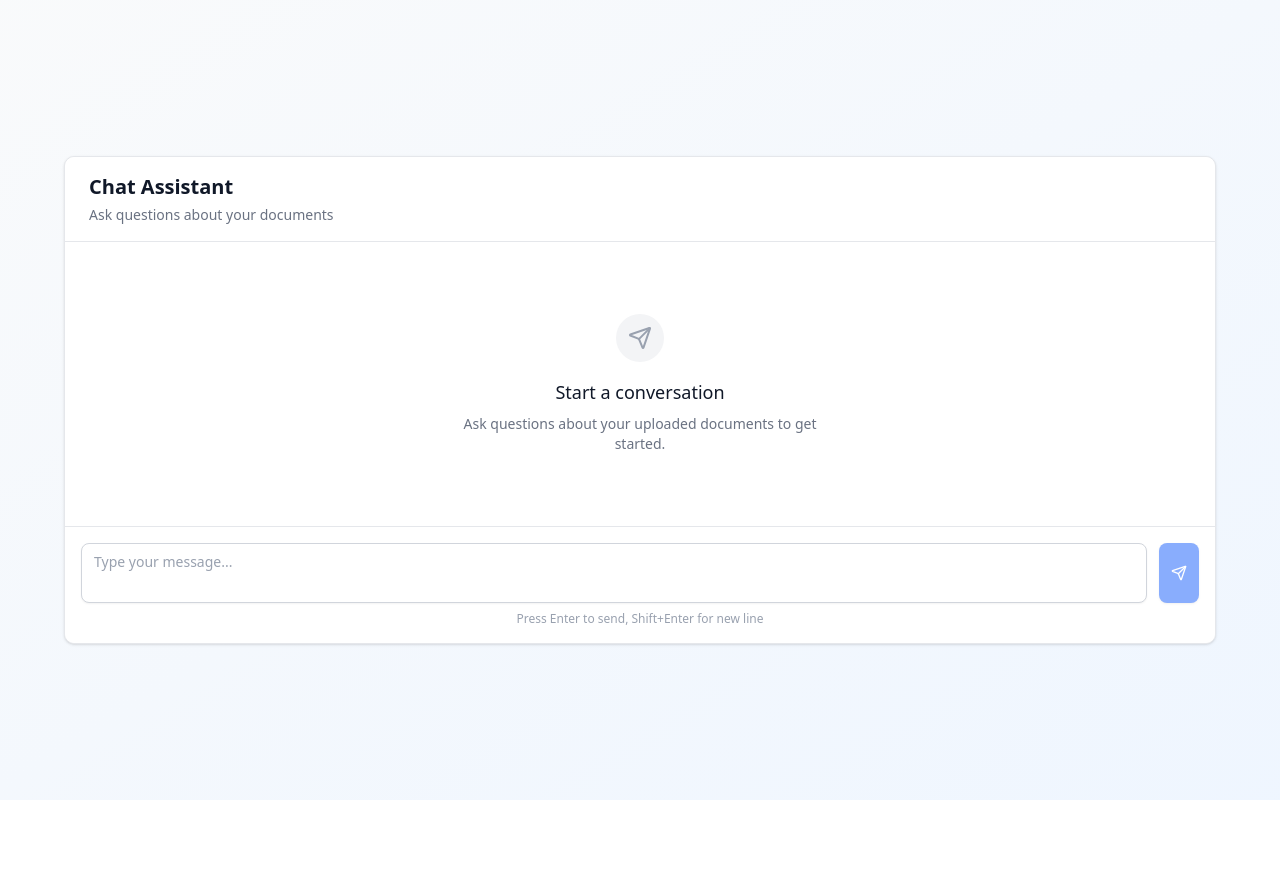
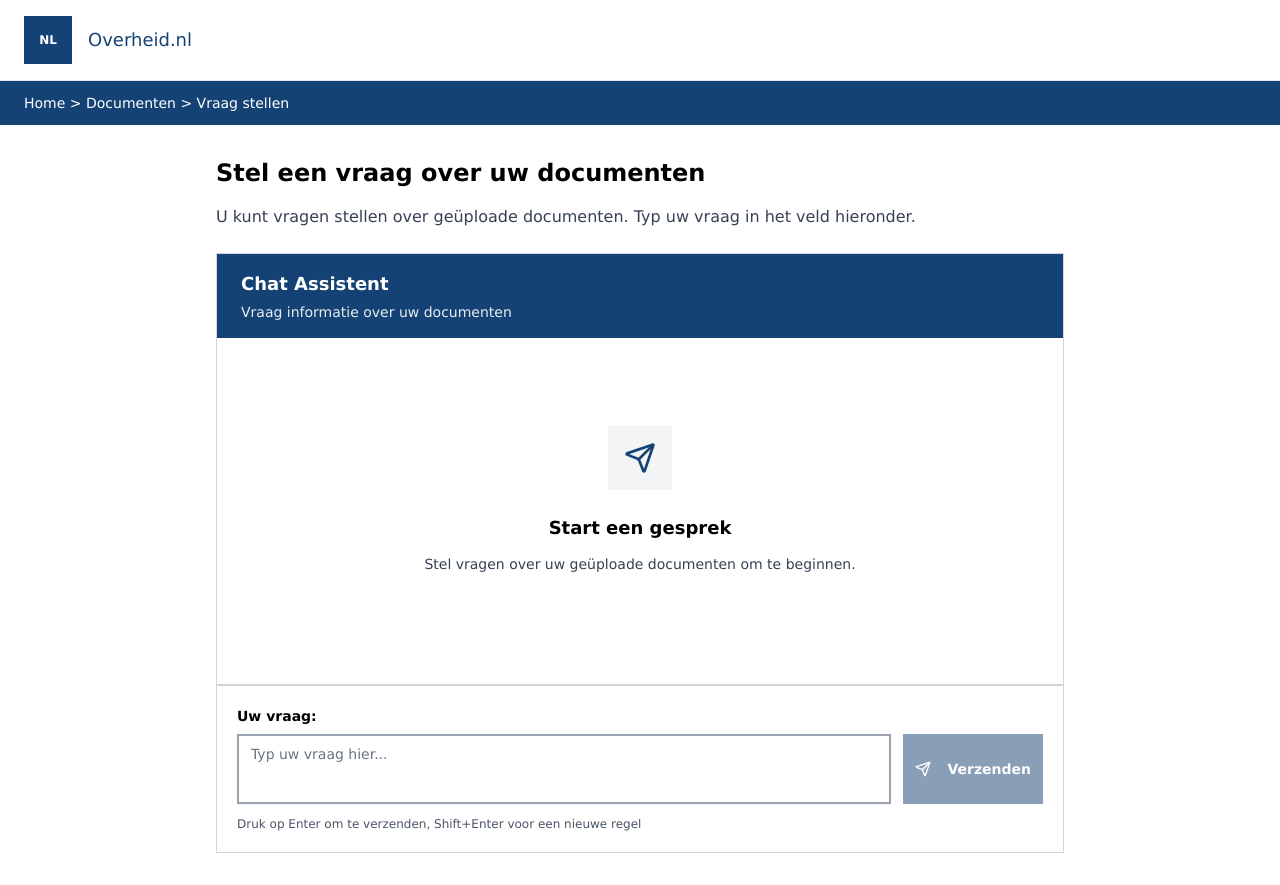
Before and after one commit to btezcan00/hackathon-milvum, a Next.js app in the folder frontend/: page / in a window 1280 px wide. Before the commit the page ends 800 px from the top, so only its background shows below. Built offline with nearby package versions, Linux system fonts and the light colour scheme.

Commit message:
Restyle UI for Dutch government branding
Updated global styles and components to use Verdana font, Dutch language, and government color scheme. Replaced previous fonts and English text with Dutch equivalents, added header and navigation bar, and restyled chat interface for a more official look.

```diff
--- a/frontend/app/globals.css
+++ b/frontend/app/globals.css
@@ -6,8 +6,8 @@
 @theme inline {
   --color-background: var(--background);
   --color-foreground: var(--foreground);
-  --font-sans: var(--font-geist-sans);
-  --font-mono: var(--font-geist-mono);
+  --font-sans: Verdana, Geneva, sans-serif;
+  --font-mono: "Courier New", monospace;
   --color-sidebar-ring: var(--sidebar-ring);
   --color-sidebar-border: var(--sidebar-border);
   --color-sidebar-accent-foreground: var(--sidebar-accent-foreground);
@@ -44,9 +44,10 @@
 }
 
 :root {
-  --radius: 0.625rem;
-  --background: oklch(1 0 0);
-  --foreground: oklch(0.141 0.005 285.823);
+  --radius: 0;
+  --background: #ffffff;
+  --foreground: #000000;
+  --dutch-blue: #154274;
   --card: oklch(1 0 0);
   --card-foreground: oklch(0.141 0.005 285.823);
   --popover: oklch(1 0 0);
@@ -117,6 +118,7 @@
     @apply border-border outline-ring/50;
   }
   body {
-    @apply bg-background text-foreground;
+    @apply bg-white text-black;
+    font-family: Verdana, Geneva, sans-serif;
   }
 }
--- a/frontend/app/layout.tsx
+++ b/frontend/app/layout.tsx
@@ -1,20 +1,9 @@
 import type { Metadata } from "next";
-import { Geist, Geist_Mono } from "next/font/google";
 import "./globals.css";
 
-const geistSans = Geist({
-  variable: "--font-geist-sans",
-  subsets: ["latin"],
-});
-
-const geistMono = Geist_Mono({
-  variable: "--font-geist-mono",
-  subsets: ["latin"],
-});
-
 export const metadata: Metadata = {
-  title: "Document Chat Assistant",
-  description: "Ask questions about your uploaded documents using AI-powered RAG",
+  title: "Document Chat Assistant - Overheid",
+  description: "Ask questions about your uploaded documents",
 };
 
 export default function RootLayout({
@@ -23,10 +12,8 @@ export default function RootLayout({
   children: React.ReactNode;
 }>) {
   return (
-    <html lang="en">
-      <body
-        className={`${geistSans.variable} ${geistMono.variable} antialiased`}
-      >
+    <html lang="nl">
+      <body className="antialiased" style={{ fontFamily: 'Verdana, sans-serif' }}>
         {children}
       </body>
     </html>
--- a/frontend/app/page.tsx
+++ b/frontend/app/page.tsx
@@ -2,11 +2,42 @@ import { ChatUI } from "@/components/chat/chat-ui";
 
 export default function Home() {
   return (
-    <div className="flex min-h-screen flex-col bg-gradient-to-br from-gray-50 to-blue-50">
-      <main className="flex flex-1 flex-col">
-        {/* Chat UI - Full Screen Focus */}
-        <div className="flex flex-1 items-center justify-center p-4 sm:p-6 lg:p-8">
-          <div className="w-full max-w-6xl h-full max-h-[90vh]">
+    <div className="flex min-h-screen flex-col bg-white">
+      {/* Government Header */}
+      <header className="bg-white border-b border-gray-200">
+        <div className="max-w-7xl mx-auto px-6 py-4">
+          <div className="flex items-center gap-4">
+            <div className="w-12 h-12 bg-[#154274] flex items-center justify-center">
+              <span className="text-white font-bold text-xs">NL</span>
+            </div>
+            <h1 className="text-[#154274] text-lg font-normal">Overheid.nl</h1>
+          </div>
+        </div>
+      </header>
+
+      {/* Navigation Bar */}
+      <nav className="bg-[#154274] text-white">
+        <div className="max-w-7xl mx-auto px-6 py-3">
+          <div className="flex items-center justify-between">
+            <div className="text-sm">
+              Home &gt; Documenten &gt; Vraag stellen
+            </div>
+          </div>
+        </div>
+      </nav>
+
+      {/* Main Content */}
+      <main className="flex flex-1 flex-col bg-white">
+        <div className="max-w-4xl mx-auto w-full px-6 py-8">
+          <h2 className="text-2xl font-bold text-black mb-4">
+            Stel een vraag over uw documenten
+          </h2>
+          <p className="text-base text-gray-700 mb-6">
+            U kunt vragen stellen over geüploade documenten. Typ uw vraag in het veld hieronder.
+          </p>
+
+          {/* Chat UI Container */}
+          <div className="h-[calc(100vh-280px)] min-h-[600px]">
             <ChatUI />
           </div>
         </div>
--- a/frontend/components/chat/chat-ui.tsx
+++ b/frontend/components/chat/chat-ui.tsx
@@ -4,8 +4,6 @@ import { useChat } from '@ai-sdk/react';
 import { DefaultChatTransport } from 'ai';
 import { Button } from '@/components/ui/button';
 import { Textarea } from '@/components/ui/textarea';
-import { Card } from '@/components/ui/card';
-import { Avatar, AvatarFallback } from '@/components/ui/avatar';
 import { Send, Loader2 } from 'lucide-react';
 import { useRef, useEffect, useState } from 'react';
 
@@ -26,26 +24,26 @@ export function ChatUI() {
   }, [messages]);
 
   return (
-    <div className="flex flex-col h-full bg-white border border-gray-200 rounded-lg shadow-sm">
-      {/* Chat Header */}
-      <div className="px-6 py-4 border-b border-gray-200 bg-white rounded-t-lg">
-        <h2 className="text-xl font-semibold text-gray-900">Chat Assistant</h2>
-        <p className="text-sm text-gray-500 mt-1">Ask questions about your documents</p>
+    <div className="flex flex-col h-full bg-white border border-gray-300">
+      {/* Chat Header - Government Style */}
+      <div className="px-6 py-4 bg-[#154274] text-white">
+        <h2 className="text-lg font-bold text-white">Chat Assistent</h2>
+        <p className="text-sm text-white/90 mt-1">Vraag informatie over uw documenten</p>
       </div>
 
       {/* Messages Area */}
       <div className="flex-1 overflow-y-auto px-4 py-6" ref={scrollRef}>
         <div className="space-y-6">
           {messages.length === 0 && (
-            <div className="flex flex-col items-center justify-center py-12 text-center">
-              <div className="mb-4 p-3 bg-gray-100 rounded-full">
-                <Send className="h-6 w-6 text-gray-400" />
+            <div className="flex flex-col items-center justify-center py-16 text-center">
+              <div className="mb-6 p-4 bg-gray-100">
+                <Send className="h-8 w-8 text-[#154274]" />
               </div>
-              <h3 className="text-lg font-medium text-gray-900 mb-2">
-                Start a conversation
+              <h3 className="text-lg font-bold text-black mb-3">
+                Start een gesprek
               </h3>
-              <p className="text-sm text-gray-500 max-w-sm">
-                Ask questions about your uploaded documents to get started.
+              <p className="text-sm text-gray-700 max-w-md">
+                Stel vragen over uw geüploade documenten om te beginnen.
               </p>
             </div>
           )}
@@ -58,57 +56,51 @@ export function ChatUI() {
               }`}
             >
               {message.role === 'assistant' && (
-                <Avatar className="h-8 w-8 bg-blue-100 border border-blue-200">
-                  <AvatarFallback className="bg-blue-100 text-blue-600 text-xs font-medium">
-                    AI
-                  </AvatarFallback>
-                </Avatar>
+                <div className="w-8 h-8 bg-[#154274] flex items-center justify-center flex-shrink-0">
+                  <span className="text-white text-xs font-bold">AI</span>
+                </div>
               )}
 
-              <Card
-                className={`max-w-[80%] px-4 py-3 ${
+              <div
+                className={`max-w-[75%] px-5 py-3 border ${
                   message.role === 'user'
-                    ? 'bg-blue-50 border-blue-200 text-blue-900'
-                    : 'bg-gray-50 border-gray-200 text-gray-900'
+                    ? 'bg-white border-[#154274] text-black border-2'
+                    : 'bg-gray-50 border-gray-300 text-black'
                 }`}
               >
-                <p className="text-sm leading-relaxed whitespace-pre-wrap">
+                <p className="text-sm leading-relaxed whitespace-pre-wrap" style={{ fontFamily: 'Verdana, sans-serif' }}>
                   {message.parts
                     .filter((part): part is { type: 'text'; text: string } => part.type === 'text')
                     .map((part) => part.text)
                     .join('')}
                 </p>
-              </Card>
+              </div>
 
               {message.role === 'user' && (
-                <Avatar className="h-8 w-8 bg-gray-100 border border-gray-200">
-                  <AvatarFallback className="bg-gray-200 text-gray-600 text-xs font-medium">
-                    You
-                  </AvatarFallback>
-                </Avatar>
+                <div className="w-8 h-8 bg-gray-400 flex items-center justify-center flex-shrink-0">
+                  <span className="text-white text-xs font-bold">U</span>
+                </div>
               )}
             </div>
           ))}
 
           {status === 'streaming' && (
             <div className="flex gap-4 justify-start">
-              <Avatar className="h-8 w-8 bg-blue-100 border border-blue-200">
-                <AvatarFallback className="bg-blue-100 text-blue-600 text-xs font-medium">
-                  AI
-                </AvatarFallback>
-              </Avatar>
-              <Card className="px-4 py-3 bg-gray-50 border-gray-200">
+              <div className="w-8 h-8 bg-[#154274] flex items-center justify-center flex-shrink-0">
+                <span className="text-white text-xs font-bold">AI</span>
+              </div>
+              <div className="px-5 py-3 bg-gray-50 border border-gray-300">
                 <div className="flex items-center gap-2">
-                  <Loader2 className="h-4 w-4 animate-spin text-gray-400" />
-                  <span className="text-sm text-gray-500">Thinking...</span>
+                  <Loader2 className="h-4 w-4 animate-spin text-[#154274]" />
+                  <span className="text-sm text-black">Bezig met verwerken...</span>
                 </div>
-              </Card>
+              </div>
             </div>
           )}
         </div>
       </div>
 
-      {/* Input Area */}
+      {/* Input Area - Government Style */}
       <form
         onSubmit={(e) => {
           e.preventDefault();
@@ -117,15 +109,20 @@ export function ChatUI() {
             setInput('');
           }
         }}
-        className="p-4 border-t border-gray-200 bg-white rounded-b-lg"
+        className="p-5 border-t-2 border-gray-300 bg-white"
       >
         <div className="flex gap-3 items-end">
           <div className="flex-1">
+            <label htmlFor="chat-input" className="block text-sm font-bold text-black mb-2">
+              Uw vraag:
+            </label>
             <Textarea
+              id="chat-input"
               value={input}
               onChange={(e) => setInput(e.target.value)}
-              placeholder="Type your message..."
-              className="min-h-[60px] max-h-[120px] resize-none border-gray-300 focus:border-blue-400 focus:ring-blue-400 bg-white text-gray-900 placeholder:text-gray-400"
+              placeholder="Typ uw vraag hier..."
+              className="min-h-[70px] max-h-[150px] resize-none border-2 border-gray-400 focus:border-[#154274] focus:ring-2 focus:ring-[#154274] bg-white text-black placeholder:text-gray-500"
+              style={{ fontFamily: 'Verdana, sans-serif', fontSize: '14px' }}
               onKeyDown={(e) => {
                 if (e.key === 'Enter' && !e.shiftKey) {
                   e.preventDefault();
@@ -141,17 +138,21 @@ export function ChatUI() {
           <Button
             type="submit"
             disabled={status === 'streaming' || !input.trim()}
-            className="h-[60px] px-6 bg-blue-600 hover:bg-blue-700 text-white border-0 shadow-sm disabled:opacity-50 disabled:cursor-not-allowed"
+            className="h-[70px] px-8 bg-[#154274] hover:bg-[#0f3054] text-white border-0 font-bold disabled:opacity-50 disabled:cursor-not-allowed transition-colors"
+            style={{ fontFamily: 'Verdana, sans-serif' }}
           >
             {status === 'streaming' ? (
               <Loader2 className="h-5 w-5 animate-spin" />
             ) : (
-              <Send className="h-5 w-5" />
+              <>
+                <Send className="h-5 w-5 mr-2" />
+                Verzenden
+              </>
             )}
           </Button>
         </div>
-        <p className="text-xs text-gray-400 mt-2 text-center">
-          Press Enter to send, Shift+Enter for new line
+        <p className="text-xs text-gray-600 mt-3 text-left" style={{ fontFamily: 'Verdana, sans-serif' }}>
+          Druk op Enter om te verzenden, Shift+Enter voor een nieuwe regel
         </p>
       </form>
     </div>
```
